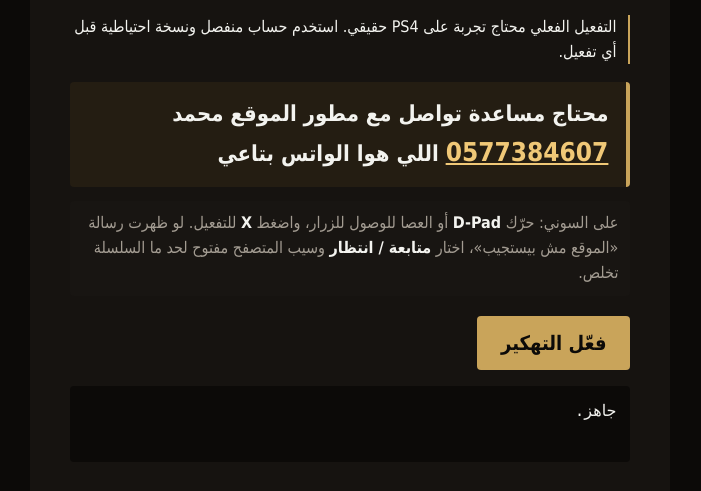
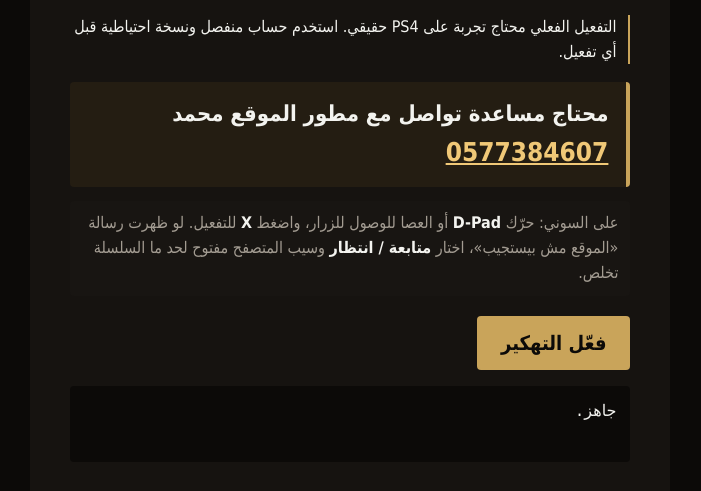
Before and after one commit to FaslaAnime/FaslaAnime.github.io, a plain HTML site: page dev/index.html in a window 1280 px wide. Shown: the part 250-741 px from the top of the page, without its empty margins (456-1157 px from the left). Drawn offline with Linux system fonts and the light colour scheme.

Commit message:
Shorten developer contact line

```diff
--- a/dev/index.html
+++ b/dev/index.html
@@ -25,7 +25,7 @@
   <h1>الهوست الأساسي لمصري</h1>
   <p class="lead">واجهة أصلية مكتوبة هنا، بتشغّل كل السلاسل المخزّنة جوه الموقع. مفيش هوست خارجي ولا رابط لشخص تاني.</p>
   <p class="warn">التفعيل الفعلي محتاج تجربة على PS4 حقيقي. استخدم حساب منفصل ونسخة احتياطية قبل أي تفعيل.</p>
-  <p class="jb-contact">محتاج مساعدة تواصل مع مطور الموقع محمد <a class="latin" dir="ltr" href="https://wa.me/966577384607">0577384607</a> اللي هوا الواتس بتاعي</p>
+  <p class="jb-contact">محتاج مساعدة تواصل مع مطور الموقع محمد <a class="latin" dir="ltr" href="https://wa.me/966577384607">0577384607</a></p>
   <p class="hint">على السوني: حرّك <b>D-Pad</b> أو العصا للوصول للزرار، واضغط <b>X</b> للتفعيل. لو ظهرت رسالة «الموقع مش بيستجيب»، اختار <b>متابعة / انتظار</b> وسيب المتصفح مفتوح لحد ما السلسلة تخلص.</p>
   <div class="actions">
     <button class="btn" id="startBtn" type="button">فعّل التهكير</button>
```
Also changed, not shown: dev/ag/index.html (+1 -1 lines), dev/ag/run.html (+1 -1 lines), dev/bpf/index.html (+1 -1 lines), dev/bpf/run.html (+1 -1 lines), dev/jb/badhoist/index.html (+1 -1 lines), dev/jb/cssfontface/index.html (+1 -1 lines), dev/jb/psfree/index.html (+1 -1 lines), dev/jb/relapse/index.html (+1 -1 lines), dev/jb/slopkit/index.html (+1 -1 lines).
